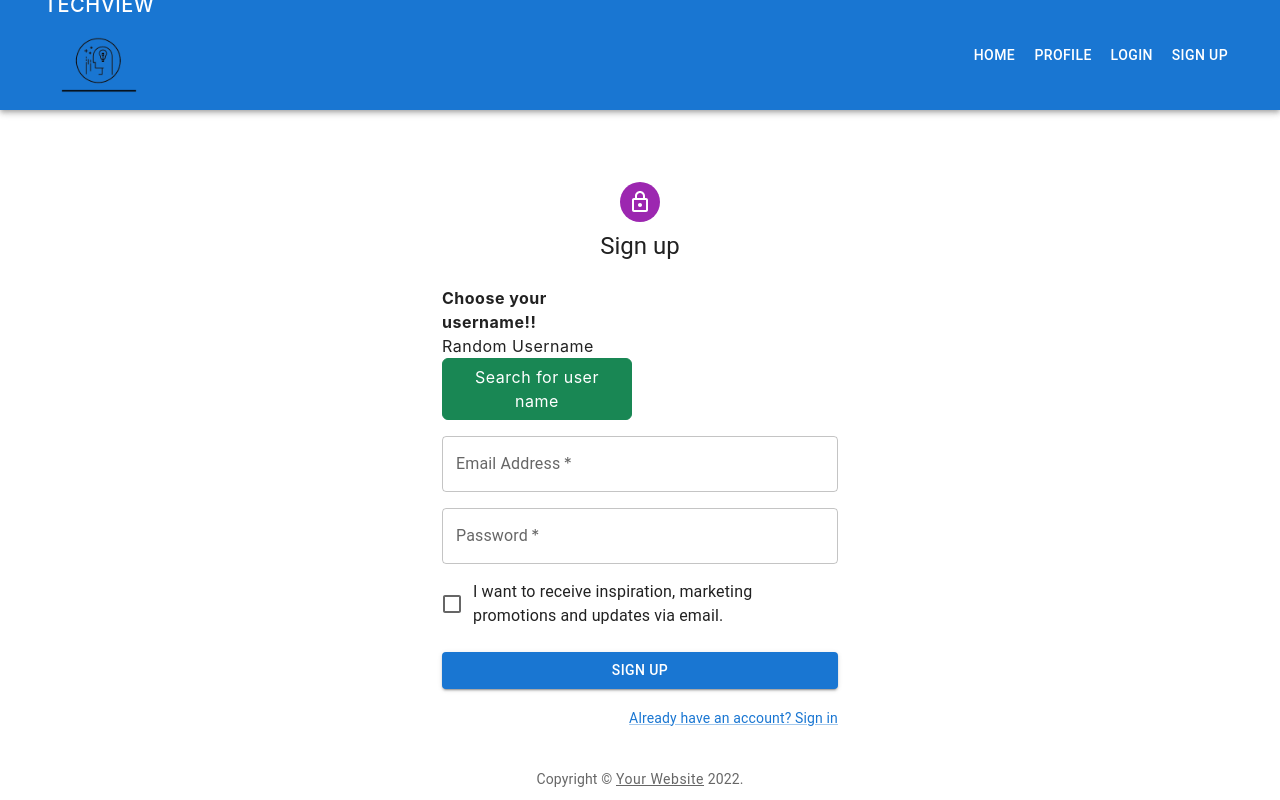
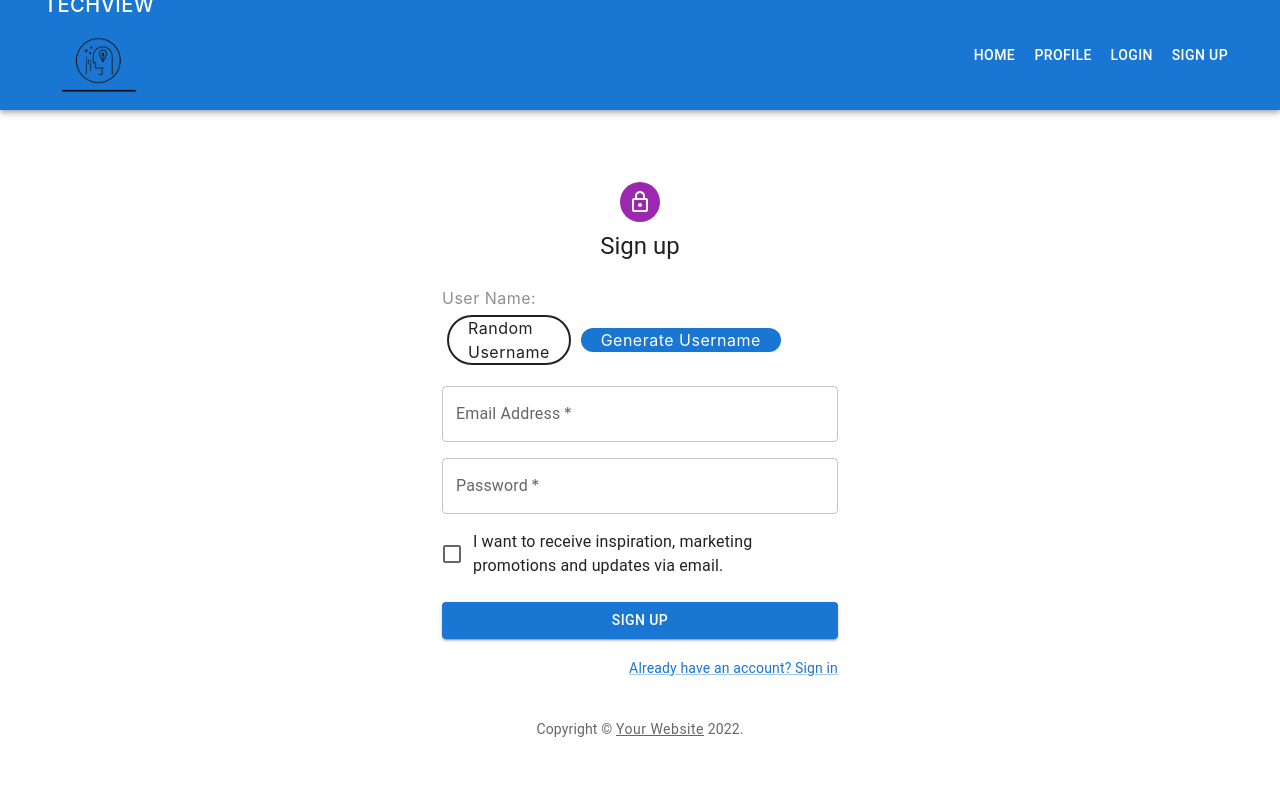
Before and after one commit to techview-org/techView_FrontEnd-Repository, a React (Create React App) app in the folder tech-view/: page /signup in a window 1280 px wide. Built offline with nearby package versions, Linux system fonts and the light colour scheme.

Commit message:
added navbar and uusername

```diff
--- /dev/null
+++ b/tech-view/src/components/NavbarinMain.js
@@ -0,0 +1,49 @@
+import * as React from 'react'
+import AppBar from '@mui/material/AppBar'
+import Box from '@mui/material/Box'
+import Toolbar from '@mui/material/Toolbar'
+import Typography from '@mui/material/Typography'
+import Button from '@mui/material/Button'
+import { Link, useNavigate } from 'react-router-dom'
+import logo from './logo.png'
+
+// import HomepageWithoutLogin from './components/homePageWithoutlogin/HomePageWithoutLogin'
+
+export default function Navbar() {
+  const navigate = useNavigate()
+  return (
+    <Box sx={{ flexGrow: 1 }}>
+      <AppBar position='static'>
+        <Toolbar style={{
+          display: "flex",
+          margin: "20px",
+          height: "70px",
+          position: "relative",
+          top: "0px"
+
+        }}>
+
+          <Typography variant='h6' component='div' sx={{ flexGrow: 1 }}>
+            <Link
+              style={{
+                textDecoration: 'none',
+                color: 'white'
+              }} to='/'
+            >TECHVIEW
+            </Link>
+            <img src={logo} alt='1' id='img' style={{
+              width: "100px",
+              height: "100px",
+              marginLeft: "5px"
+            }} />
+
+          </Typography>
+          <Button color='inherit' onClick={() => {
+            window.localStorage.clear();
+            navigate('/Home') }}>Home</Button>
+          <Button color='inherit' onClick={() => { navigate('/signup') }}>Sign Up</Button>
+        </Toolbar>
+      </AppBar>
+    </Box>
+  )
+}
--- /dev/null
+++ b/tech-view/src/components/Signup.css
@@ -0,0 +1,30 @@
+.userNameBox{
+    display: flex;
+    padding: 5px;
+    border-style: dotted,solid 2px;
+}
+
+.userName1{
+    padding-right: 10px;
+    border: 2px solid;
+    border-radius: 90px;
+    height: 50px;
+    display: flex;
+    justify-content: center;
+    align-items: center;
+    margin-right: 10px;
+    padding: 19px
+
+
+}
+
+.btn-success{
+  width: 200px;
+  background-color: #1976d2; /* Green */
+  border: none;
+  color: white;
+  text-align: center;
+  text-decoration: none;
+  display: inline-block;
+  border-radius: 100px;
+}
--- a/tech-view/src/components/Signup.js
+++ b/tech-view/src/components/Signup.js
@@ -1,4 +1,5 @@
 import React from 'react';
+import './Signup.css';
 import Navbar from './Navbar'
 import Avatar from '@mui/material/Avatar'
 import Button from '@mui/material/Button'
@@ -88,11 +89,15 @@ export default function SignUp () {
           <Box component='form' noValidate onSubmit={handleSubmit} sx={{ mt: 3 }}>
             <Grid container spacing={2}>
               <Grid item xs={12} sm={6}>
-
-              <label style={{fontWeight: "bold", textSize: '34px'}} htmlFor="searchInput">Choose your username!! </label>
-              <div contenteditable="true">{userName}</div>
-            {/* <input type="text" className="form-control" id="searchInput" /> */}
-            <button type="button" className="btn btn-success" onClick={()=>{ setUsername(generateUsername())}} >Search for user name </button>
+              <label style={{ opacity: "0.5", textSize: '34px'}} htmlFor="searchInput">User Name:</label>
+              <div className="userNameBox">
+                <div className='userName1'>
+                  <p>{userName}</p>
+                  </div>
+                  <div>
+                <button type="button" className="btn-success" onClick={()=>{ setUsername(generateUsername())}}>Generate Username</button>
+                </div>
+              </div>
               </Grid>
               <Grid item xs={12} sm={6}>
                 {/* <TextField
```
